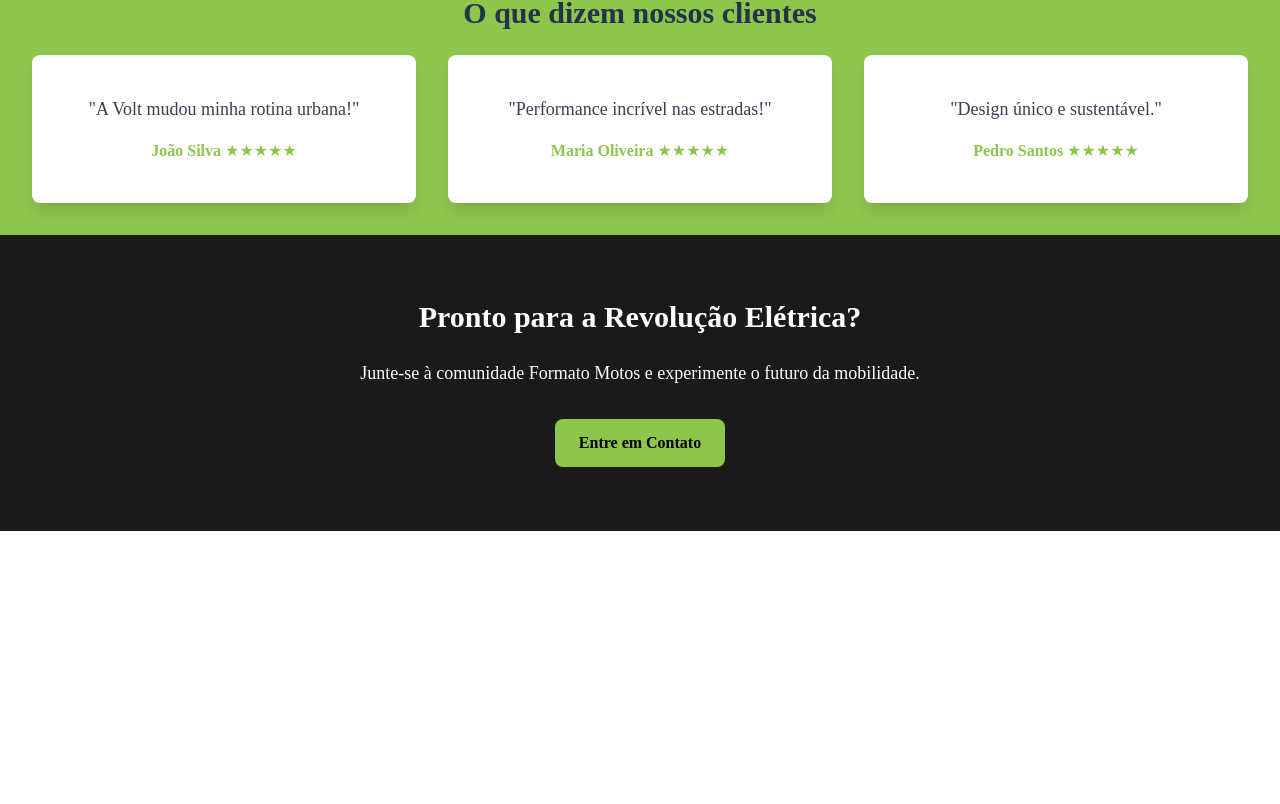
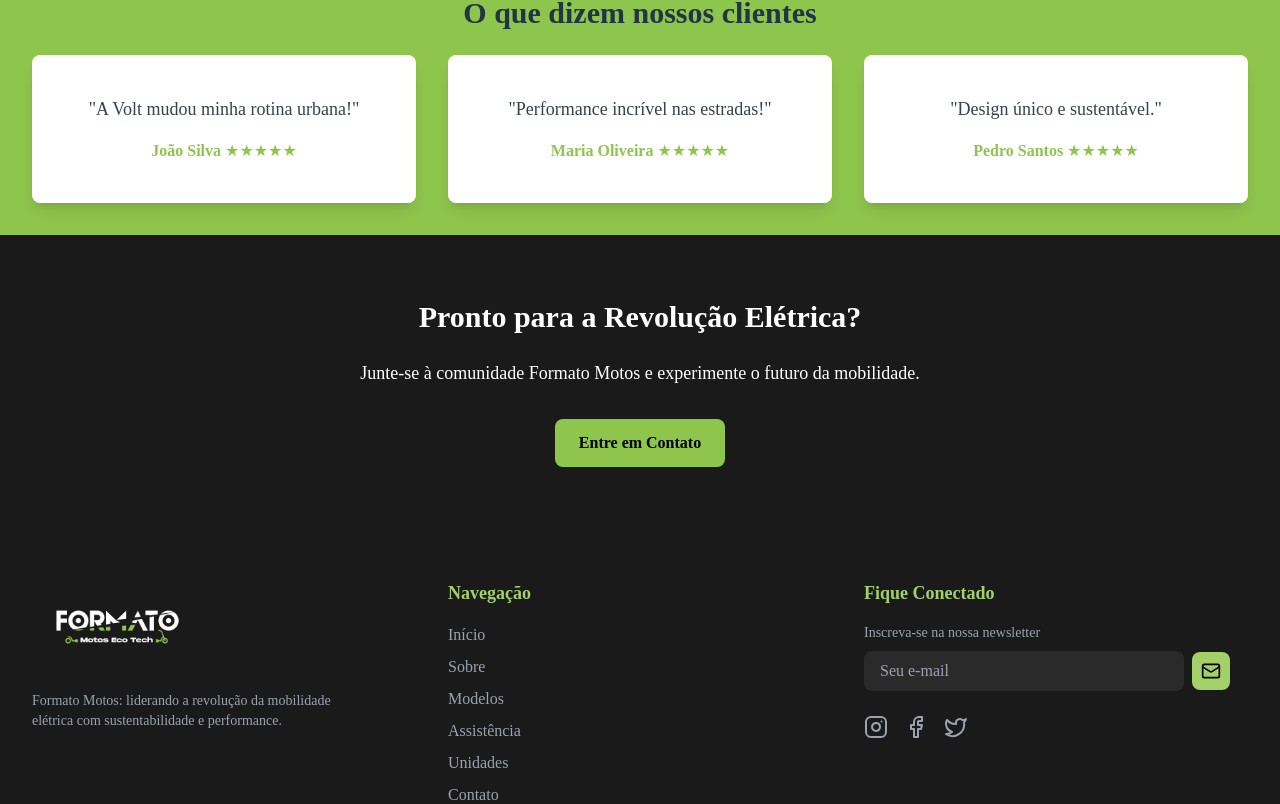
Before and after one commit to BrennoHS/new-formato-motos, a React (Vite) app: page / in a window 1280 px wide. Shown: the part 1993-2797 px from the top of the page. Before the commit the page ends 2524 px from the top, so only its background shows below. Built offline with nearby package versions, Linux system fonts and the light colour scheme; the HTML template or start-up script is replaced by a standard one; a web font is replaced by a local one.

Commit message:
melhorado varias coisas

```diff
--- a/src/App.jsx
+++ b/src/App.jsx
@@ -1,5 +1,6 @@
 import { BrowserRouter as Router, Routes, Route } from "react-router-dom"
 import Navbar from "./components/Navbar"
+import Footer from "./components/Footer";
 import Home from "./pages/Home"
 import Sobre from "./pages/Sobre"
 import Modelos from "./pages/Modelos"
@@ -21,6 +22,7 @@ export default function App() {
           <Route path="/contato" element={<Contato />} />
         </Routes>
       </main>
+      <Footer />
     </Router>
   )
 }
--- /dev/null
+++ b/src/components/Footer.jsx
@@ -0,0 +1,132 @@
+import { motion } from "framer-motion";
+import { Link } from "react-router-dom";
+import { Instagram, Facebook, Twitter, Mail } from "lucide-react";
+import formatoImg from "../assets/formato.png";
+
+// Animation variants
+const footerVariants = {
+  hidden: { opacity: 0, y: 20 },
+  visible: { opacity: 1, y: 0, transition: { duration: 0.5, ease: "easeOut" } },
+};
+
+const linkVariants = {
+  hidden: { opacity: 0, x: -10 },
+  visible: { opacity: 1, x: 0, transition: { duration: 0.3, ease: "easeOut" } },
+};
+
+function Footer() {
+  return (
+    <motion.footer
+      className="bg-[#1a1a1a] text-white py-12 w-full"
+      initial="hidden"
+      whileInView="visible"
+      viewport={{ once: true, amount: 0.2 }}
+      variants={footerVariants}
+    >
+      <div className="max-w-7xl mx-auto px-4 md:px-8 grid grid-cols-1 md:grid-cols-3 gap-8">
+        {/* Logo and Description */}
+        <motion.div variants={footerVariants}>
+          <Link to="/" className="flex items-center mb-4">
+            <img
+              src={formatoImg}
+              className="h-24 w-auto object-contain cursor-pointer transition-all duration-300 ease-in-out hover:drop-shadow-green-glow"
+              alt="Logotipo Formato Motos"
+              loading="lazy"
+            />
+          </Link>
+          <p className="text-sm text-gray-400 max-w-xs">
+            Formato Motos: liderando a revolução da mobilidade elétrica com sustentabilidade e performance.
+          </p>
+        </motion.div>
+
+        {/* Navigation Links */}
+        <motion.div variants={footerVariants}>
+          <h3 className="text-lg font-semibold text-[#A3D068] mb-4">Navegação</h3>
+          <ul className="space-y-2">
+            {[
+              { name: "Início", path: "/" },
+              { name: "Sobre", path: "/sobre" },
+              { name: "Modelos", path: "/modelos" },
+              { name: "Assistência", path: "/assistencia" },
+              { name: "Unidades", path: "/unidades" },
+              { name: "Contato", path: "/contato" },
+            ].map((item, index) => (
+              <motion.li
+                key={index}
+                variants={linkVariants}
+                initial="hidden"
+                whileInView="visible"
+                viewport={{ once: true }}
+                transition={{ delay: index * 0.1 }}
+              >
+                <Link
+                  to={item.path}
+                  className="text-gray-400 hover:text-[#A3D068] transition-colors duration-200 focus:outline-none focus:ring-2 focus:ring-[#A3D068] rounded"
+                  aria-label={`Navegar para ${item.name}`}
+                >
+                  {item.name}
+                </Link>
+              </motion.li>
+            ))}
+          </ul>
+        </motion.div>
+
+        {/* Newsletter and Social Media */}
+        <motion.div variants={footerVariants}>
+          <h3 className="text-lg font-semibold text-[#A3D068] mb-4">Fique Conectado</h3>
+          <div className="mb-6">
+            <label htmlFor="newsletter" className="block text-sm text-gray-400 mb-2">
+              Inscreva-se na nossa newsletter
+            </label>
+            <div className="flex items-center gap-2">
+              <input
+                id="newsletter"
+                type="email"
+                placeholder="Seu e-mail"
+                className="bg-[#2a2a2a] text-white px-4 py-2 rounded-lg w-full max-w-xs focus:outline-none focus:ring-2 focus:ring-[#A3D068]"
+                aria-label="Insira seu e-mail para a newsletter"
+              />
+              <motion.button
+                className="bg-[#A3D068] text-black p-2 rounded-lg hover:bg-[#6F9E3C] transition-colors duration-300"
+                whileHover={{ scale: 1.05 }}
+                whileTap={{ scale: 0.95 }}
+                aria-label="Inscrever-se na newsletter"
+              >
+                <Mail size={20} />
+              </motion.button>
+            </div>
+          </div>
+          <div className="flex space-x-4">
+            {[
+              { icon: Instagram, href: "https://instagram.com", label: "Instagram" },
+              { icon: Facebook, href: "https://facebook.com", label: "Facebook" },
+              { icon: Twitter, href: "https://twitter.com", label: "Twitter" },
+            ].map((social, index) => (
+              <motion.a
+                key={index}
+                href={social.href}
+                target="_blank"
+                rel="noopener noreferrer"
+                className="text-gray-400 hover:text-[#A3D068] transition-colors duration-200"
+                whileHover={{ scale: 1.2, rotate: 5 }}
+                aria-label={`Visite nosso ${social.label}`}
+              >
+                <social.icon size={24} />
+              </motion.a>
+            ))}
+          </div>
+        </motion.div>
+      </div>
+
+      {/* Bottom Bar */}
+      <motion.div
+        className="mt-8 pt-8 border-t border-gray-700 text-center text-sm text-gray-400"
+        variants={footerVariants}
+      >
+        <p>&copy; {new Date().getFullYear()} Formato Motos. Todos os direitos reservados.</p>
+      </motion.div>
+    </motion.footer>
+  );
+}
+
+export default Footer;
--- a/src/components/HomeContent.jsx
+++ b/src/components/HomeContent.jsx
@@ -21,8 +21,16 @@ function HomeContent() {
     <main className="w-full">
       {/* Hero Section */}
       <motion.section
-        className="bg-gradient-to-br from-[#0d2a2c] to-[#1a1a1a] text-white py-20 w-full h-full"
-      >
+  className="bg-gradient-to-br from-[#0d2a2c] to-[#1a1a1a] text-white py-20 w-full h-full"
+  animate={{
+    background: [
+      "linear-gradient(135deg, #0d2a2c 0%, #1a1a1a 100%)",
+      "linear-gradient(135deg, #1a1a1a 0%, #0d2a2c 100%)",
+      "linear-gradient(135deg, #0d2a2c 0%, #1a1a1a 100%)",
+    ],
+  }}
+  transition={{ duration: 1, repeat: Infinity, ease: "easeInOut" }}
+>
         <div className="w-full px-4 text-center">
           <motion.img
             src={formatoImg}
@@ -35,12 +43,12 @@ function HomeContent() {
             className="text-xl md:text-2xl mb-8"
             initial={{ opacity: 0 }}
             animate={{ opacity: 1 }}
-            transition={{ delay: 0.2, duration: 0.5 }}
+            transition={{ delay: 0.3, duration: 0.5 }}
           >
             Descubra a liberdade das motos elétricas de alta performance
           </motion.p>
           <motion.a
-            href="#explore"
+            href="./modelos"
             className="inline-block bg-[#8ec54d] text-white font-semibold py-3 px-6 rounded-lg hover:bg-[#6f9e3c] hover:text-white transition-transform duration-200 ease-in-out"
             whileHover={{ scale: 1.05 }}
             whileTap={{ scale: 0.95 }}
@@ -92,9 +100,9 @@ function HomeContent() {
         viewport={{ once: true }}
         variants={sectionVariants}
       >
-        <div className="max-w-6xl mx-auto px-4 md:px-6 lg:px-8">
+        <div id="maisvendidas"  className="max-w-6xl mx-auto px-4 md:px-6 lg:px-8">
           <h2 className="text-3xl font-bold text-center mb-8 text-white">Mais vendidas</h2>
-          <div className="grid grid-cols-2 md:grid-cols-2 lg:grid-cols-3 gap-10">
+          <div className="grid grid-cols-1 md:grid-cols-2 lg:grid-cols-3 gap-10 w-3/4 sm:w-full mx-auto">
             {[
               { img: moto1, title: "Modelo Volt", text: "Perfeito para a cidade, com autonomia de até 150 km.", href: "#volt" },
               { img: moto2, title: "Modelo Spark", text: "Alta performance para aventuras urbanas e além.", href: "#spark" },
--- a/src/components/Navbar.jsx
+++ b/src/components/Navbar.jsx
@@ -60,7 +60,7 @@ export default function Navbar() {
             src={formatoImg}
             className="h-16 md:h-20 w-auto object-contain cursor-pointer transition-all duration-300 ease-in-out hover:drop-shadow-green-glow"
             alt="Logotipo Formato Motos"
-            whileHover={{ scale: 1.05, rotate: 2 }}
+            whileHover={{ scale: 1.05 }}
             loading="lazy"
           />
         </Link>
```
